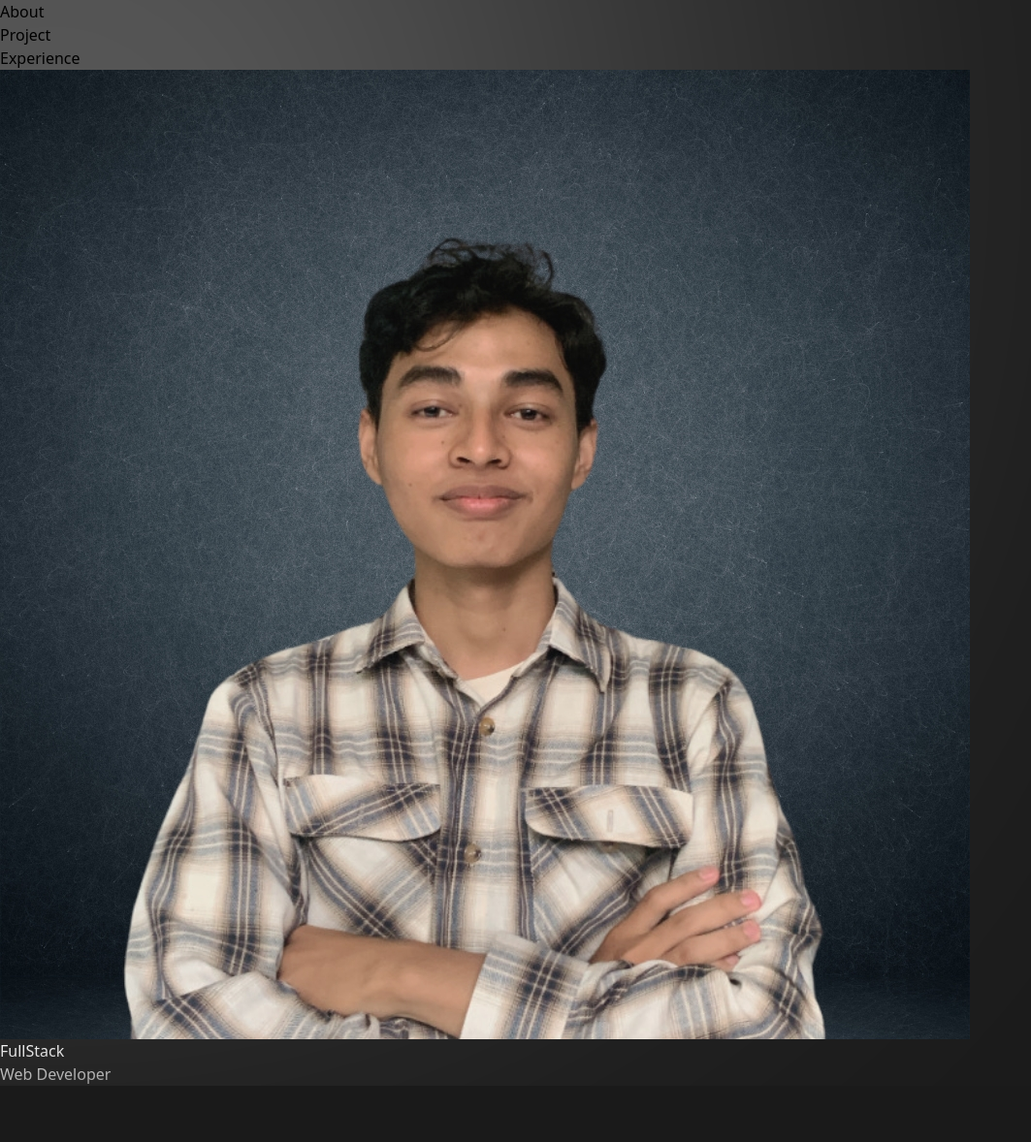
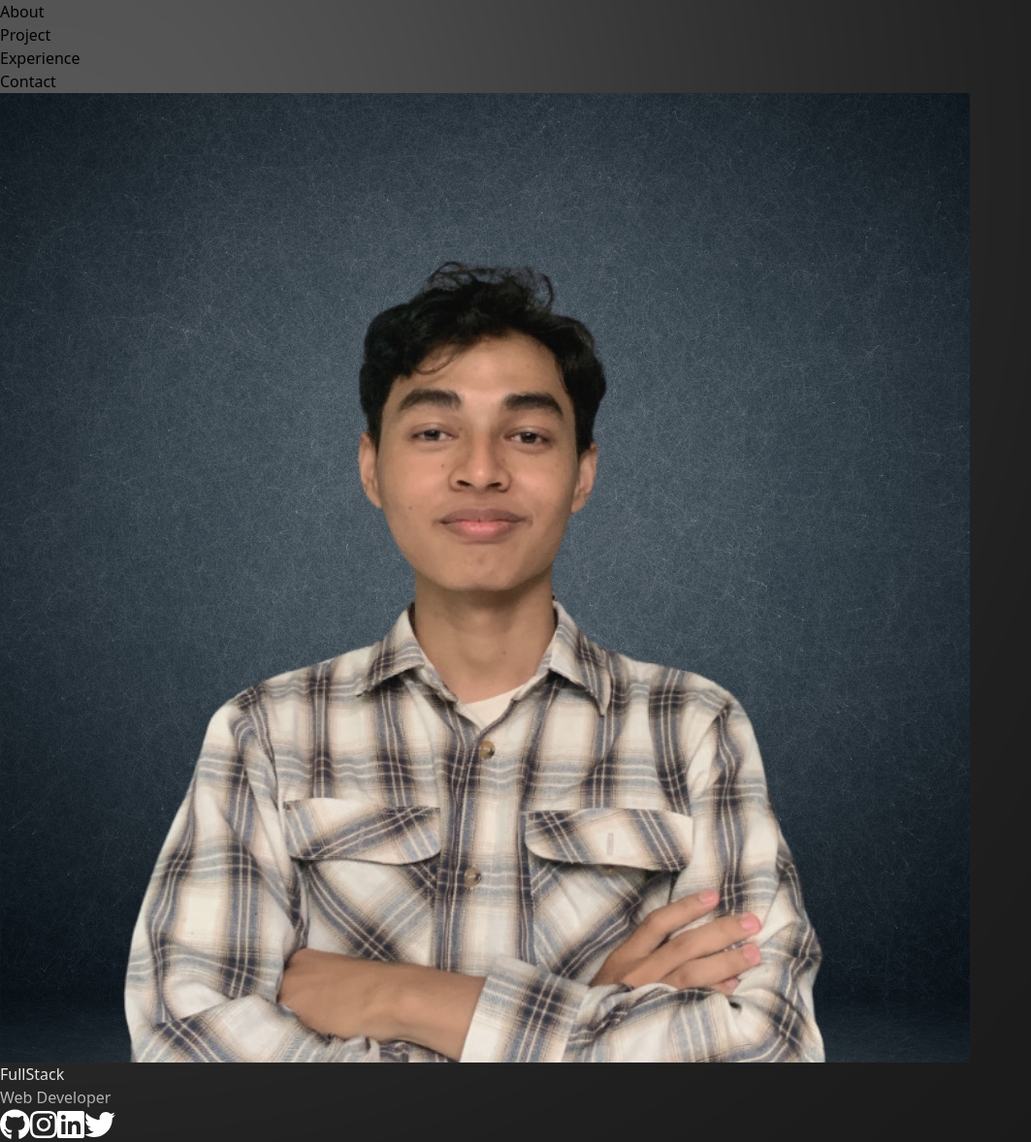
Before and after one commit to howlil/howlil-code, a React (Vite) app: page / in a window 1280 px wide. Shown: the whole page at 97% size, without its empty margins (0-1063 px from the left). Before the commit the page ends 1120 px from the top, so only its background shows below. Built offline with nearby package versions, Linux system fonts and the light colour scheme.

Commit message:
finish home page

```diff
--- a/package.json
+++ b/package.json
@@ -11,6 +11,9 @@
     "preview": "vite preview"
   },
   "dependencies": {
+    "@fortawesome/fontawesome-svg-core": "^6.5.1",
+    "@fortawesome/free-brands-svg-icons": "^6.5.1",
+    "@fortawesome/react-fontawesome": "^0.2.0",
     "react": "^18.2.0",
     "react-dom": "^18.2.0",
     "react-router-dom": "^6.21.3"
--- a/src/component/hero/Hero.jsx
+++ b/src/component/hero/Hero.jsx
@@ -1,18 +1,15 @@
-import Title from "./Title"
-import Sosmed from "./Sosmed"
-import Frame from "./Frame"
+import Title from "./Title";
+import Sosmed from "./Sosmed";
+import Frame from "./Frame";
 
+const Hero = () => {
+  return (
+    <div className="flex flex-col items-center justify-center gap-5 mt-20 ">
+      <Frame />
+      <Title />
+      <Sosmed />
+    </div>
+  );
+};
 
-
-const Hero = ()=>{
-    return(
-        <div className="" >
-            <Frame/>
-            <Title/>
-            <Sosmed/>
-        </div>
-    )
-
-}
-
-export default Hero
+export default Hero;
--- a/src/component/hero/Sosmed.jsx
+++ b/src/component/hero/Sosmed.jsx
@@ -1,9 +1,14 @@
+import { FontAwesomeIcon } from '@fortawesome/react-fontawesome';
+import { faGithub, faInstagram, faLinkedin, faTwitter } from '@fortawesome/free-brands-svg-icons';
 
 const Sosmed = ()=>{
     return(
-        <>
-
-        </>
+        <div className='flex gap-4'>
+            <FontAwesomeIcon icon={faGithub} color="#ffff" size="2x" />
+            <FontAwesomeIcon icon={faInstagram} color="#ffff" size="2x" />
+            <FontAwesomeIcon icon={faLinkedin} color="#ffff" size="2x" />
+            <FontAwesomeIcon icon={faTwitter} color="#ffff" size="2x" />
+        </div>
     )
 
 }
--- a/src/component/navbar/NavList.jsx
+++ b/src/component/navbar/NavList.jsx
@@ -2,30 +2,38 @@ import { Link } from "react-router-dom";
 
 const NavList = () => {
   return (
-    <nav className="border rounded-full border-yellow-400 px-10 py-3">
-      <ul className="flex justify-between items-center">
-        <li className="text-white">
+    <nav className="border rounded-full border-yellow-400 px-3 ">
+      <ul className="flex justify-between align-middle items-center ">
+        <li className="text-white px-3 py-2 ">
           <Link
             to="/About"
-            className="nav-item px-3 py-2  text-lg font-medium hover:text-yellow-400 transition-all duration-500 ease-in-out"
+            className="nav-item  text-sm font-medium hover:text-yellow-400 transition-all duration-500 ease-in-out"
           >
             About
           </Link>
         </li>
-        <li className="text-white">
+        <li className="text-white px-3 py-2">
           <Link
             to="/Project"
-            className="nav-item px-3 py-2 rounded-md text-lg font-medium hover:text-yellow-400 transition-all duration-500 ease-in-out "
+            className="nav-item text-sm font-medium hover:text-yellow-400 transition-all duration-500 ease-in-out "
           >
             Project
           </Link>
         </li>
-        <li className="text-white">
+        <li className="text-white px-3 py-2">
           <Link
             to="/Experience"
-            className="nav-item px-3 py-2 rounded-md text-lg font-medium hover:text-yellow-400 transition-all duration-500 ease-in-out"
+            className="nav-item   text-sm font-medium hover:text-yellow-400 transition-all duration-500 ease-in-out"
           >
             Experience
+          </Link>
+        </li>
+        <li className="text-white px-3 py-2">
+          <Link
+            to="/Contact"
+            className="nav-item   text-sm font-medium hover:text-yellow-400 transition-all duration-500 ease-in-out"
+          >
+            Contact
           </Link>
         </li>
       </ul>
--- a/src/index.css
+++ b/src/index.css
@@ -2,9 +2,10 @@
 @tailwind components;
 @tailwind utilities;
 
-/* *{
-border: 1px solid red;
-} */
+*{
+  box-sizing: border-box;
+/* border: 1px solid red; */
+}
 
 body {
   margin: 0;
```
Also changed, not shown: 1 other file (tests, documents, lock files or other folders).
